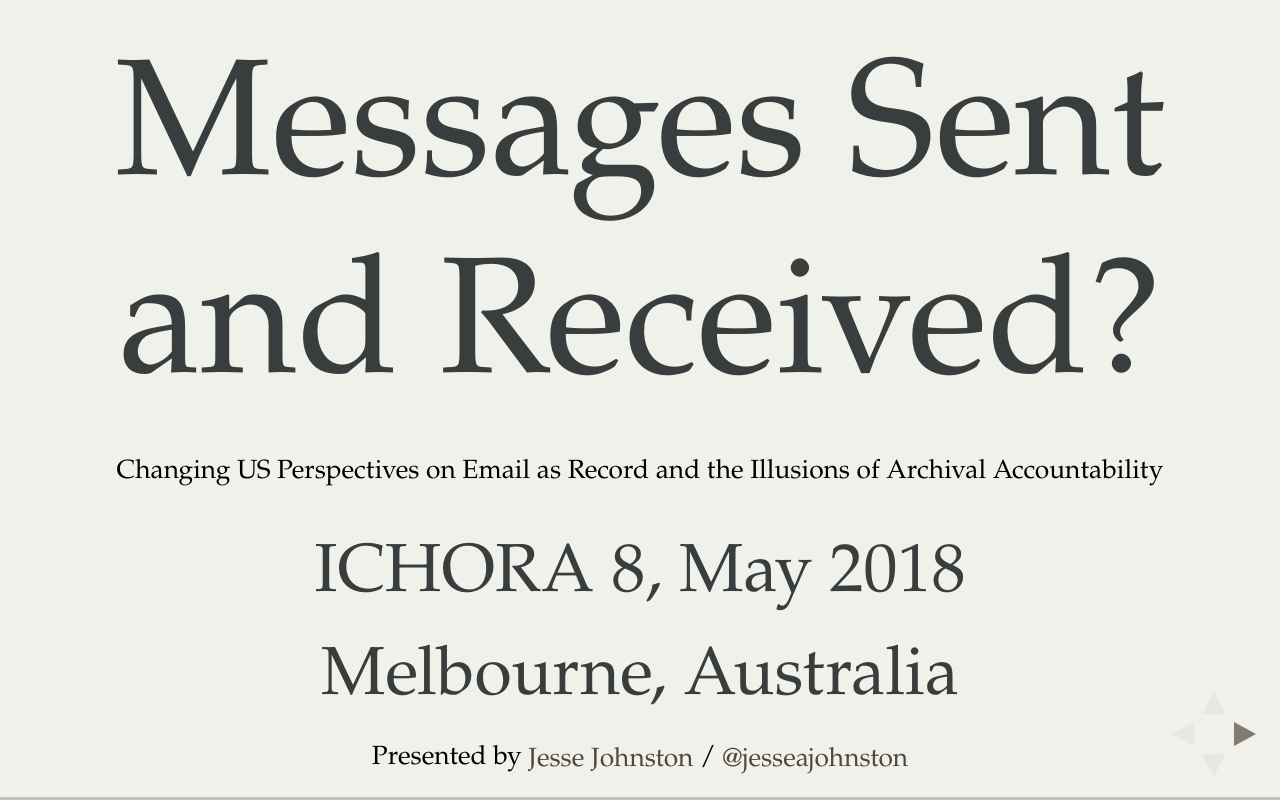
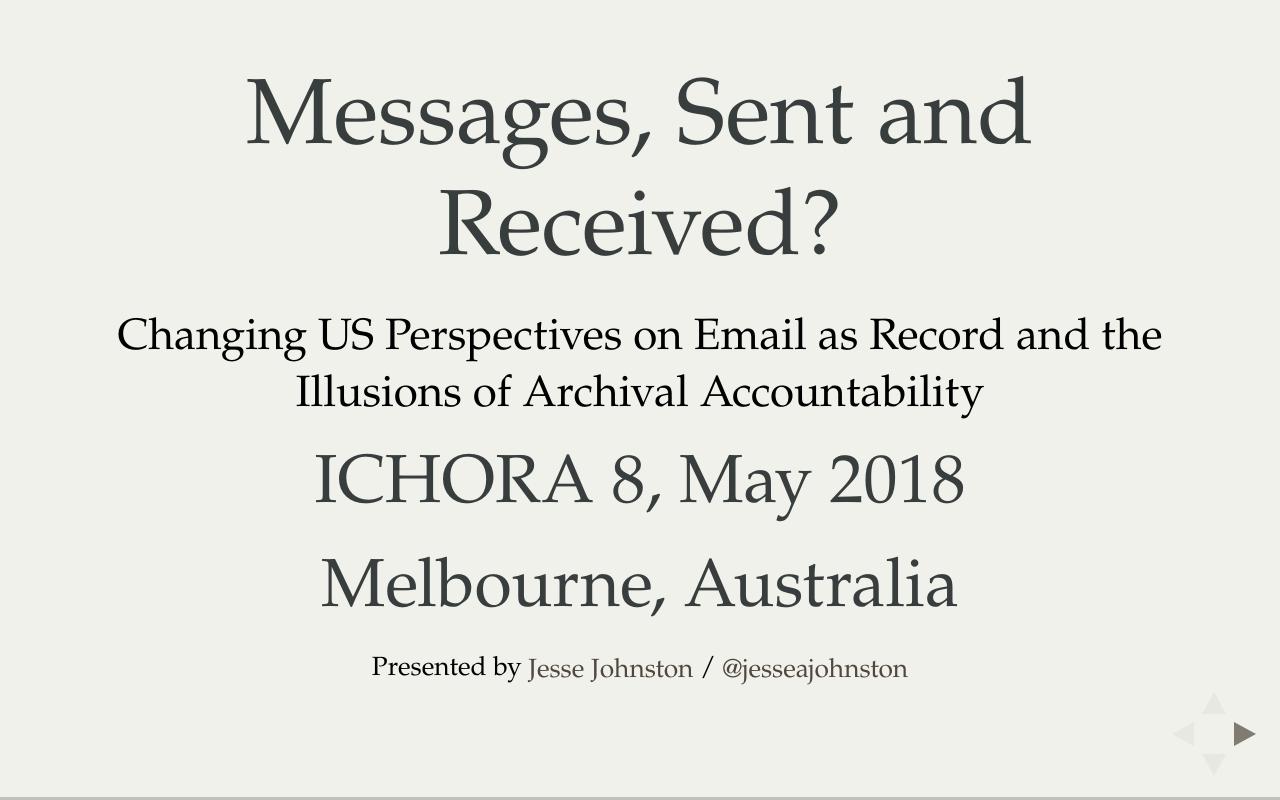
Before and after one commit to morskyjezek/talks, a website: page 2018/2018-ichora-slides.html in a window 1280 px wide. Drawn offline with Linux system fonts and the light colour scheme.

Commit message:
update 2018 ichora slides

```diff
--- a/2018/2018-ichora-slides.html
+++ b/2018/2018-ichora-slides.html
@@ -43,8 +43,8 @@
 			<!-- Any section element inside of this container is displayed as a slide -->
 			<div class="slides">
 				<section>
-					<h1>Messages Sent and Received?</h1>
-					<p><small>Changing US Perspectives on Email as Record and the Illusions of Archival Accountability</small></p>
+					<h2>Messages, Sent and Received?</h2>
+					<p>Changing US Perspectives on Email as Record and the Illusions of Archival Accountability</p>
 					<h3>ICHORA 8, May 2018</h3>
 					<h3>Melbourne, Australia</h3>
 					<p>
```
